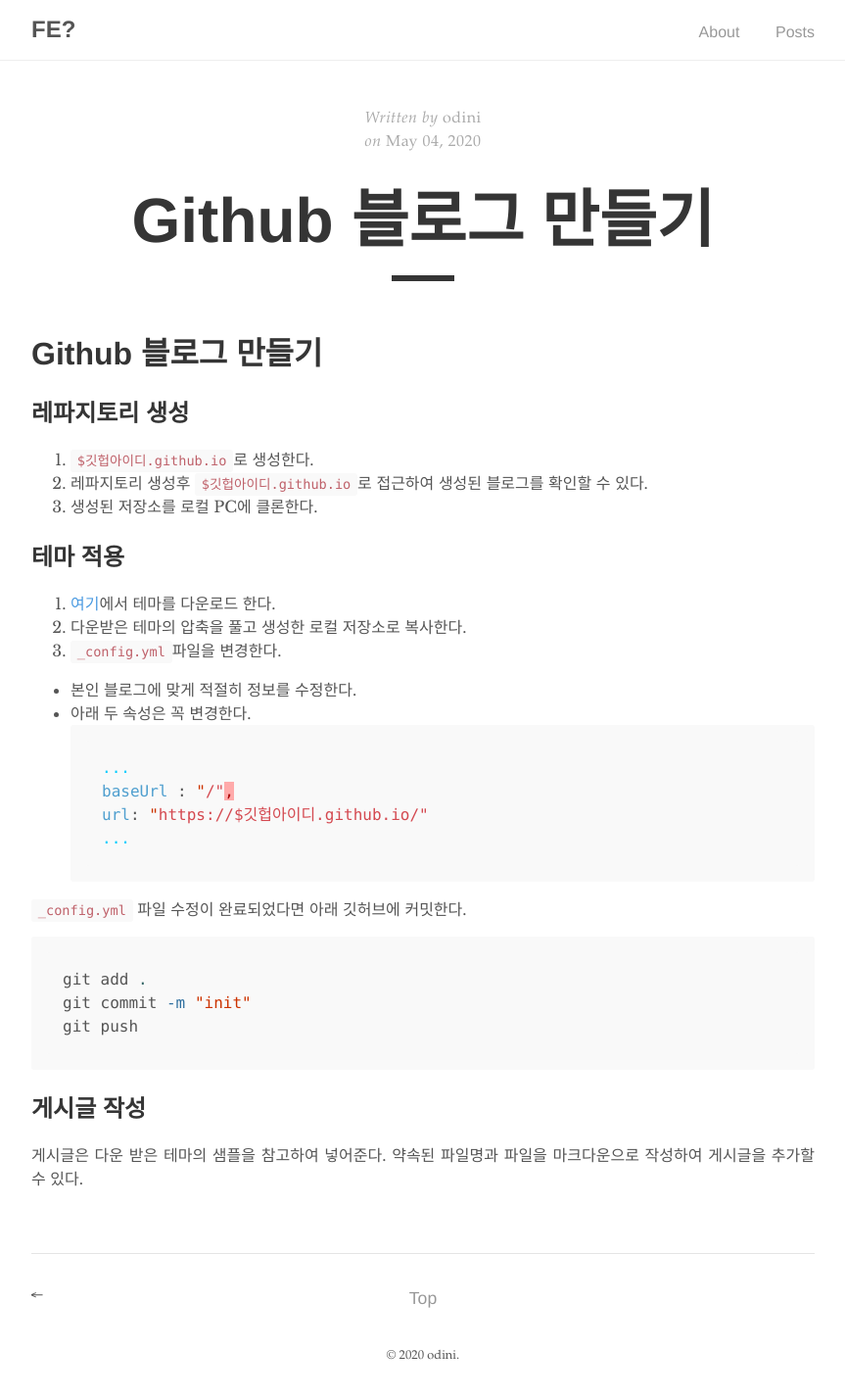
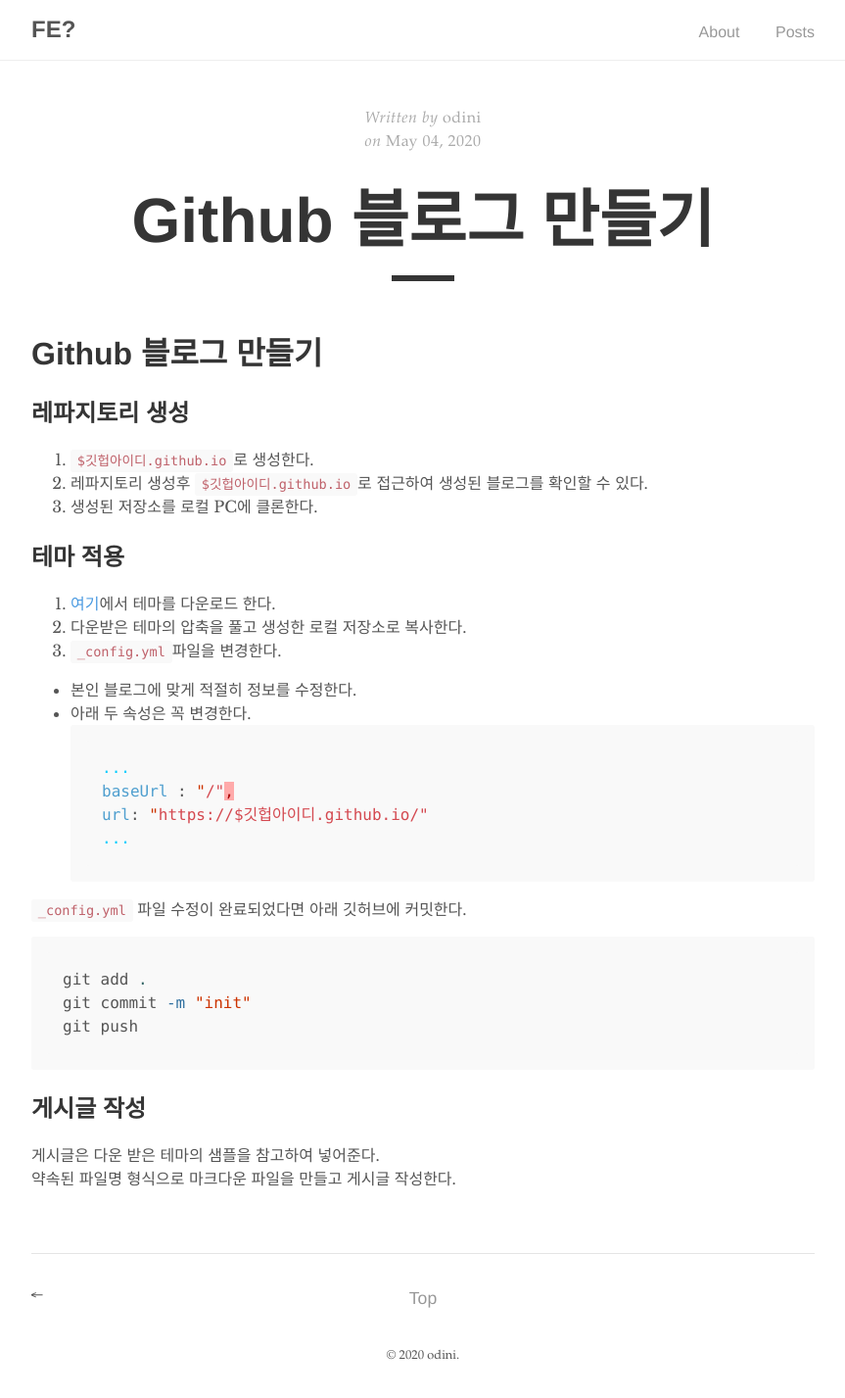
Before and after one commit to odini85/odini85.github.io, a Jekyll site: the page built from _posts/2020-05-04-Github-블로그-만들기.md, in a window 1280 px wide. Shown: the whole page at 98% size, without its empty margins (208-1071 px from the left). Built offline with Jekyll 4.4.1, drawn with Linux system fonts in a browser that asks for light colours; our own code applies the rules of GitHub Pages for plain Markdown files.

Commit message:
github 블로그 만들기 게시글 수정

```diff
--- a/_posts/2020-05-04-Github-블로그-만들기.md
+++ b/_posts/2020-05-04-Github-블로그-만들기.md
@@ -31,5 +31,5 @@ git push
 
 ## 게시글 작성
 
-게시글은 다운 받은 테마의 샘플을 참고하여 넣어준다.
-약속된 파일명과 파일을 마크다운으로 작성하여 게시글을 추가할 수 있다.
+게시글은 다운 받은 테마의 샘플을 참고하여 넣어준다.<br />
+약속된 파일명 형식으로 마크다운 파일을 만들고 게시글 작성한다.
```
